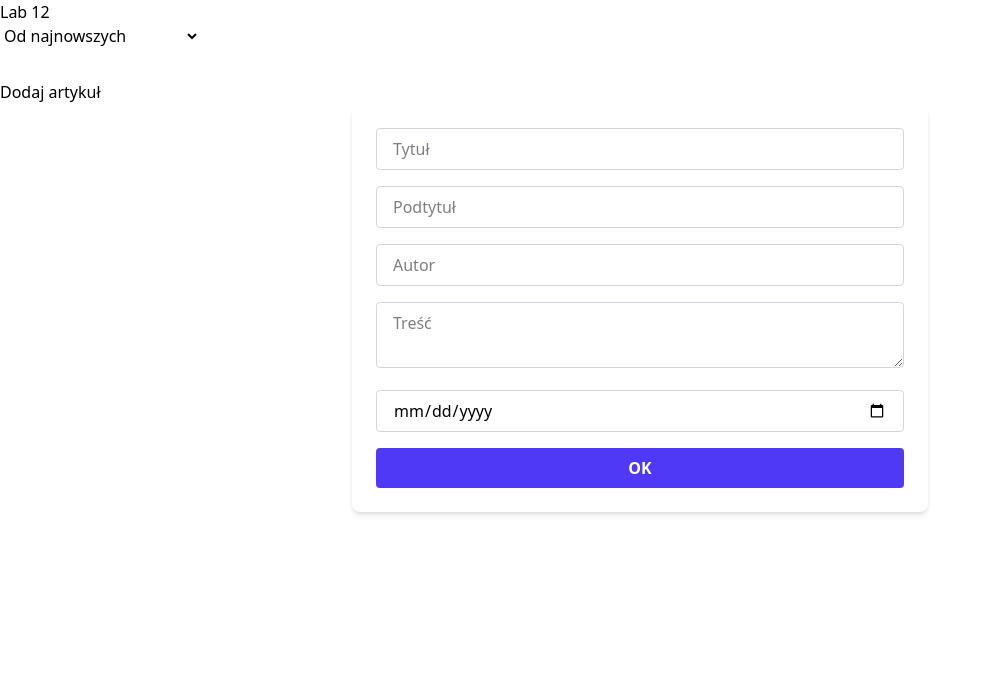
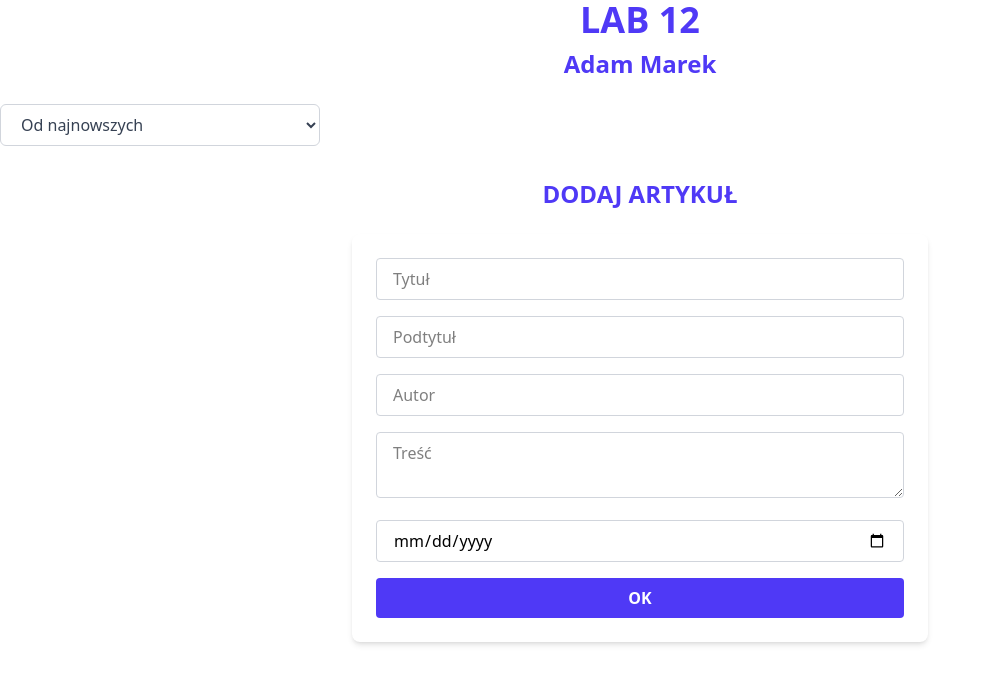
Before and after one commit to PowerfulNoob/lab10v5, a website built with Vite: page index.html in a window 1280 px wide. Shown: the whole page, without its empty margins (0-990 px from the left). Built offline with nearby package versions, Linux system fonts and the light colour scheme; some packages are replaced by stand-ins of ours; no server answers; the database is empty.

Commit message:
css finishes

```diff
--- a/index.html
+++ b/index.html
@@ -10,8 +10,10 @@
 
 <body>
   <div id="app">
-    <h1>Lab 12</h1>
-    <select id="order-select">
+    <h1 class="text-4xl font-extrabold text-indigo-600 mb-2 text-center">LAB 12</h1>
+    <h2 class="text-2xl font-bold text-indigo-600 mb-6 text-center">Adam Marek</h2>
+    <select id="order-select"
+      class="block w-full max-w-xs px-4 py-2 border border-gray-300 rounded-md bg-white text-gray-700 focus:outline-none focus:ring-2 focus:ring-indigo-500 focus:border-indigo-500 cursor-pointer">
       <option value="created_at.desc">Od najnowszych</option>
       <option value="created_at.asc">Od najstarszych</option>
       <option value="title.asc">Alfabetycznie po nazwie</option>
@@ -19,7 +21,7 @@
 
     <div id="container" class="max-w-4xl mx-auto space-y-6 mt-8"></div>
 
-    <h2>Dodaj artykuł</h2>
+    <h2 class="text-2xl font-bold text-indigo-600 mb-6 text-center">DODAJ ARTYKUŁ</h2>
     <form id="article-form" class="max-w-xl mx-auto p-6 bg-white rounded-lg shadow-md space-y-4">
       <input type="text" name="title" id="title" placeholder="Tytuł" required
         class="w-full px-4 py-2 border border-gray-300 rounded focus:outline-none focus:ring-2 focus:ring-indigo-400" />
```
